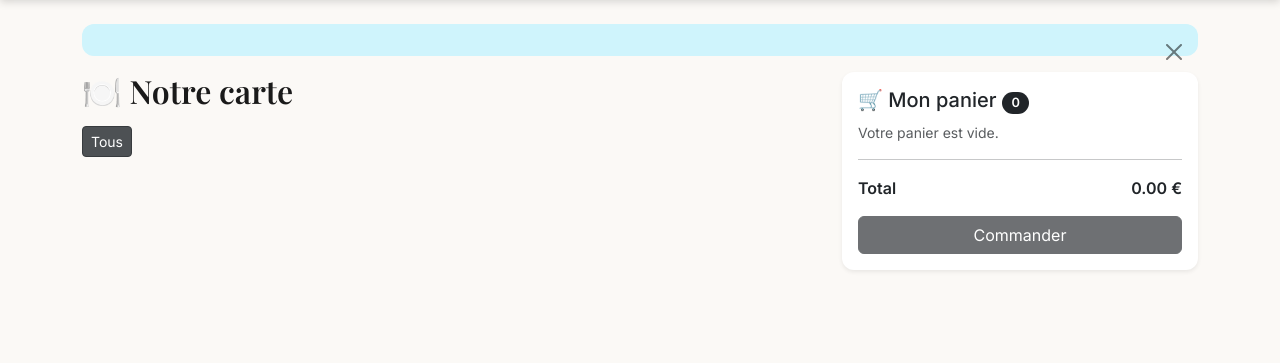
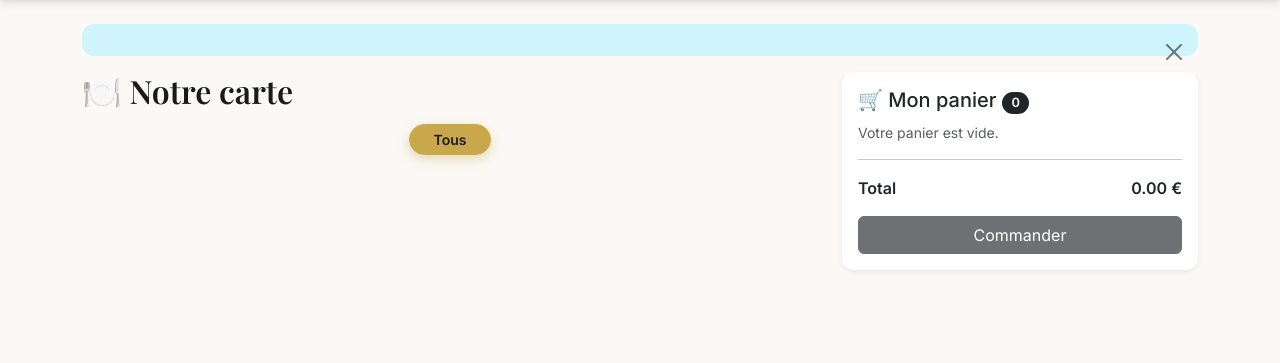
Before and after one commit to merwanerachedi/SAE-WebSite, a PHP site: template projet-restaurant/views/plats/catalogue.php in a window 1280 px wide. Shown: the part 72-435 px from the top of the page. Run offline with PHP 8.4, Linux system fonts and the light colour scheme; the template is opened without the code that fills it, so the values that code supplies are empty; some libraries are stand-ins or nearby versions.

Commit message:
style(front): moderniser les boutons de filtre du catalogue

```diff
--- a/projet-restaurant/public/css/style.css
+++ b/projet-restaurant/public/css/style.css
@@ -218,3 +218,18 @@ h4 {
 .bg-marco {
     background-color: var(--color-blanc);
 }
+
+/* --- Filtres Catalogue --- */
+
+#filter-buttons .btn {
+    transition: all var(--transition);
+}
+
+#filter-buttons .btn.active {
+    background-color: var(--color-dore) !important;
+    border-color: var(--color-dore) !important;
+    color: var(--color-noir) !important;
+    font-weight: 600;
+    box-shadow: 0 4px 12px rgba(201, 168, 76, 0.4);
+    transform: translateY(-2px);
+}
--- a/projet-restaurant/views/plats/catalogue.php
+++ b/projet-restaurant/views/plats/catalogue.php
@@ -5,10 +5,10 @@
         <h2 class="mb-3">🍽️ Notre carte</h2>
 
         <!-- Boutons de filtre — fonctionnels à l'étape 15 -->
-        <div class="mb-4 d-flex flex-wrap gap-2" id="filter-buttons">
-            <button class="btn btn-dark btn-sm active" data-filter="all">Tous</button>
+        <div class="mb-5 d-flex flex-wrap justify-content-center gap-3" id="filter-buttons">
+            <button class="btn btn-dark btn-sm rounded-pill px-4 active" data-filter="all">Tous</button>
             <?php foreach ($categories as $cat): ?>
-                <button class="btn btn-outline-dark btn-sm" data-filter="<?= htmlspecialchars($cat) ?>">
+                <button class="btn btn-outline-dark btn-sm rounded-pill px-4" data-filter="<?= htmlspecialchars($cat) ?>">
                     <?= htmlspecialchars($cat) ?>
                 </button>
             <?php endforeach; ?>
```
